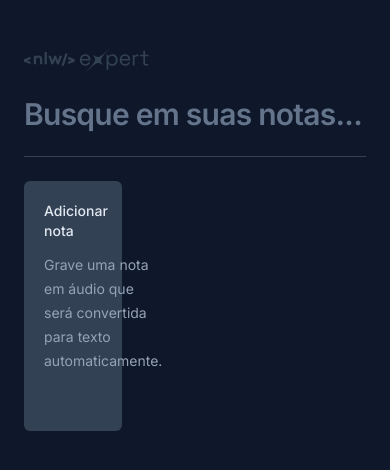
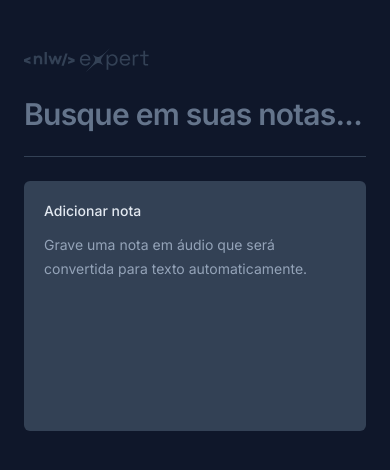
Before and after one commit to adrianmouzinho/nlw-expert-react, a React (Vite) app: page / in a window 390 px wide. Shown: the top 470 px of the page. Built offline with nearby package versions, Linux system fonts and the light colour scheme.

Commit message:
feat: add responsivity on mobile screen

```diff
--- a/src/app.tsx
+++ b/src/app.tsx
@@ -67,7 +67,7 @@
 
       <div className="h-px bg-slate-700" />
 
-      <div className="grid grid-cols-3 auto-rows-[250px] gap-6">
+      <div className="grid grid-cols-1 md:grid-cols-2 lg:grid-cols-3 auto-rows-[250px] gap-6">
         <NewNoteCard onSaveNote={onSaveNote} />
 
         {filteredNotes.map((note) => (
--- a/src/components/new-note-card.tsx
+++ b/src/components/new-note-card.tsx
@@ -99,7 +99,7 @@
       <Dialog.Portal>
         <Dialog.Overlay className="inset-0 fixed bg-black/50" />
         <Dialog.Content>
-          <form className="fixed overflow-hidden top-1/2 left-1/2 -translate-x-1/2 -translate-y-1/2 max-w-[640px] w-full h-[60vh] flex flex-col bg-slate-700 rounded-md outline-none">
+          <form className="fixed overflow-hidden inset-0 md:inset-auto md:top-1/2 md:left-1/2 md:-translate-x-1/2 md:-translate-y-1/2 md:max-w-[640px] w-full md:h-[60vh] flex flex-col bg-slate-700 md:rounded-md outline-none">
             <Dialog.Close className="absolute top-0 right-0 p-1.5 bg-slate-800 text-slate-500 hover:text-slate-200 transition-colors">
               <X className="size-5" />
             </Dialog.Close>
--- a/src/components/note-card.tsx
+++ b/src/components/note-card.tsx
@@ -2,6 +2,7 @@
 import { formatDistanceToNow } from 'date-fns'
 import { ptBR } from 'date-fns/locale'
 import { X } from 'lucide-react'
+import { toast } from 'sonner'
 
 interface NoteCardProps {
   note: {
@@ -15,6 +16,8 @@
 export function NoteCard({ note, onDeleteNote }: NoteCardProps) {
   function handleDeleteNote() {
     onDeleteNote(note.id)
+
+    toast.success('Nota excluída com sucesso!')
   }
 
   return (
@@ -33,7 +36,7 @@
 
       <Dialog.Portal>
         <Dialog.Overlay className="inset-0 fixed bg-black/50" />
-        <Dialog.Content className="fixed overflow-hidden top-1/2 left-1/2 -translate-x-1/2 -translate-y-1/2 max-w-[640px] w-full h-[60vh] bg-slate-700 rounded-md flex flex-col outline-none">
+        <Dialog.Content className="fixed overflow-hidden inset-0 md:inset-auto md:top-1/2 md:left-1/2 md:-translate-x-1/2 md:-translate-y-1/2 md:max-w-[640px] w-full md:h-[60vh] bg-slate-700 md:rounded-md flex flex-col outline-none">
           <Dialog.Close className="absolute top-0 right-0 p-1.5 bg-slate-800 text-slate-500 hover:text-slate-200 transition-colors">
             <X className="size-5" />
           </Dialog.Close>
```
